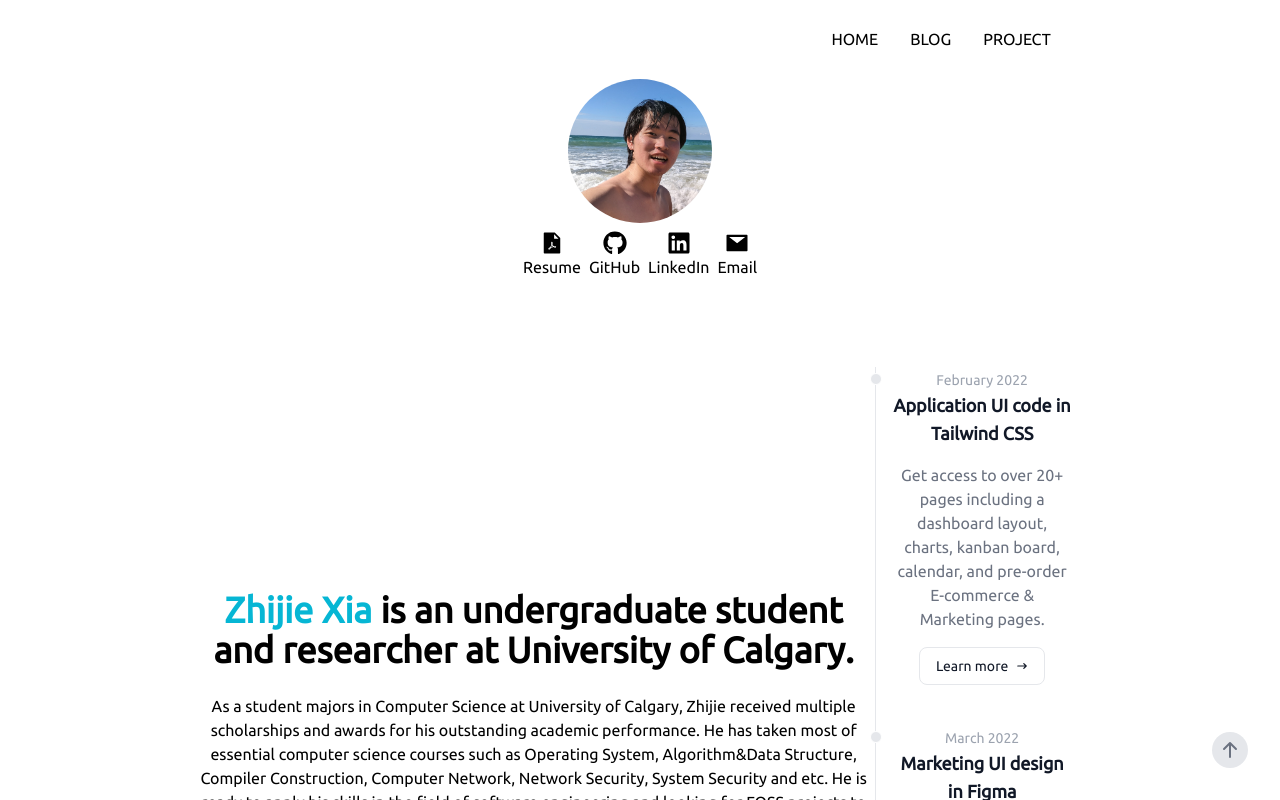
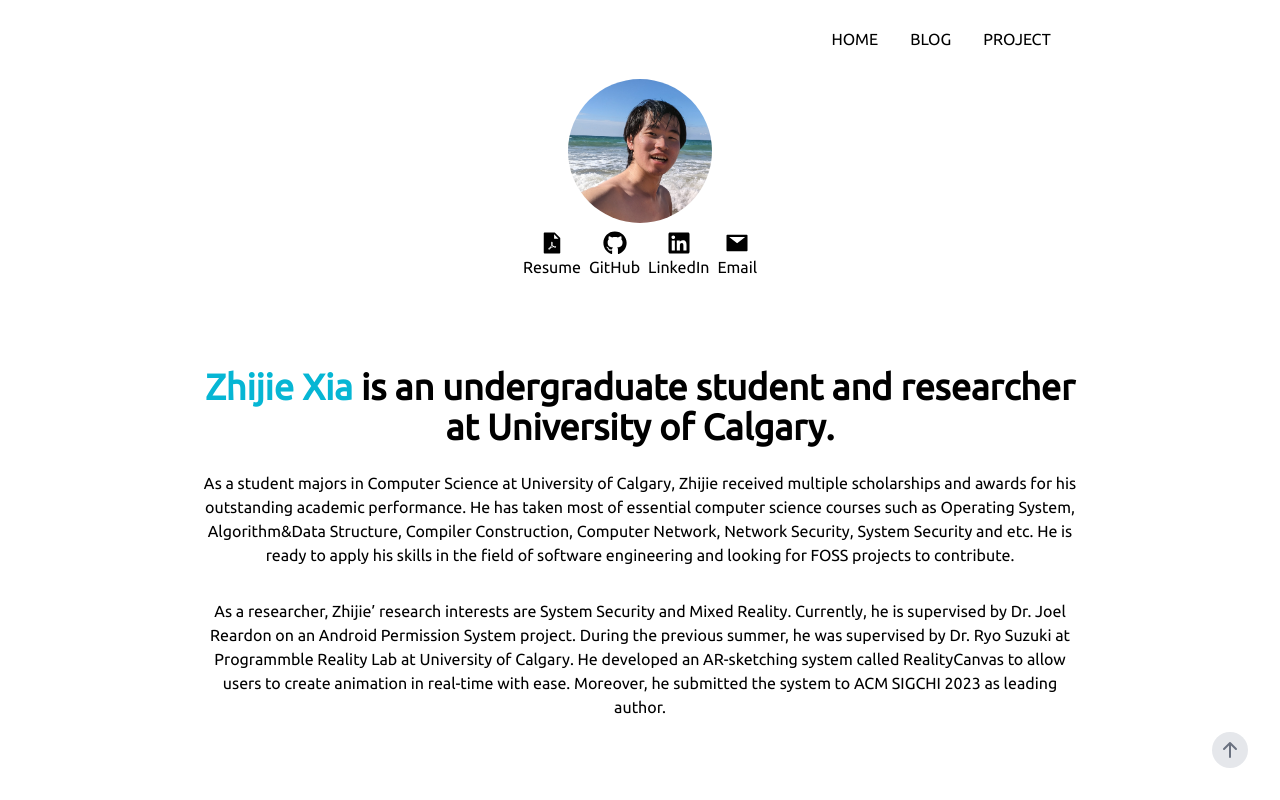
Before and after one commit to zhijie-os/next-blog, a Next.js app: page / in a window 1280 px wide. Shown: the top 800 px of the page. Built offline with nearby package versions, Linux system fonts and the light colour scheme.

Commit message:
Timeline commented

```diff
--- a/pages/index.tsx
+++ b/pages/index.tsx
@@ -49,7 +49,7 @@ export default function Home() {
             </p>
           </div>
 
-          <Timeline></Timeline>
+          {/* <Timeline></Timeline>  */}
         </div>
       </div>
     </Layout>
```
